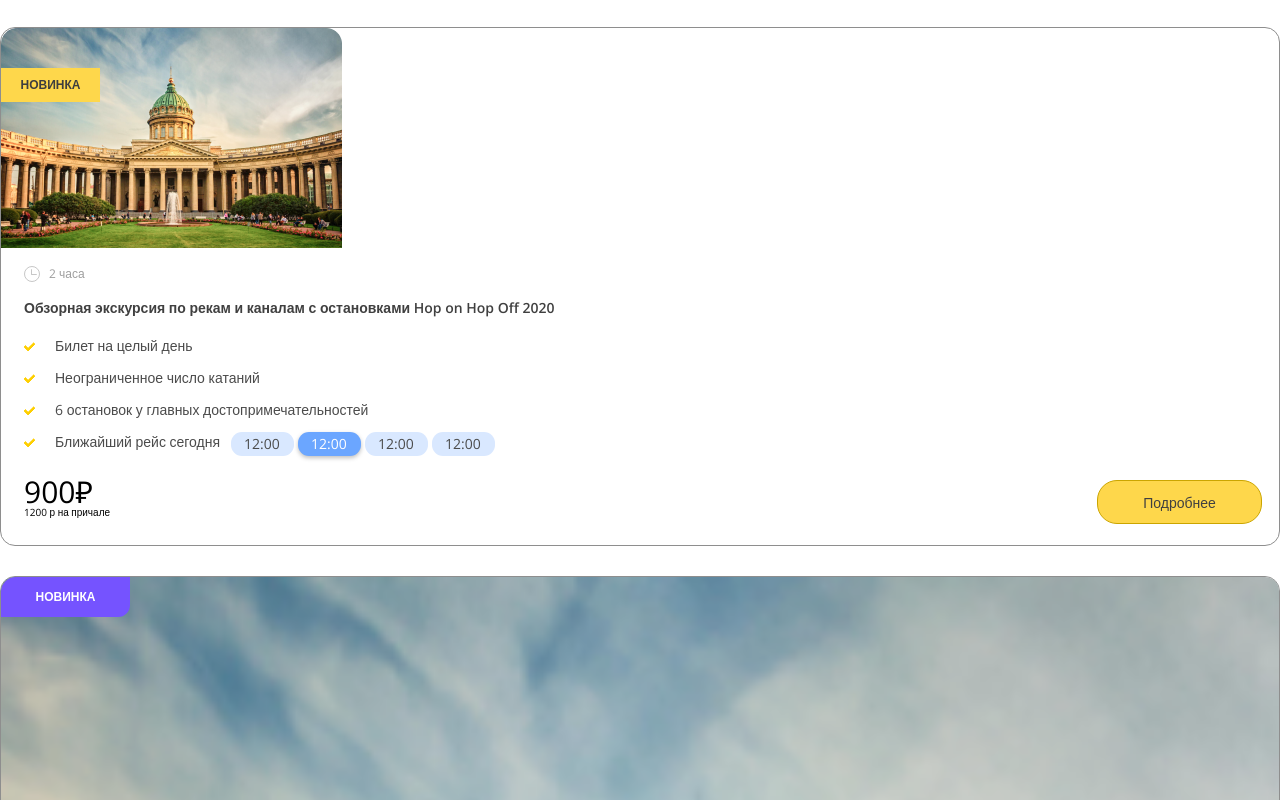
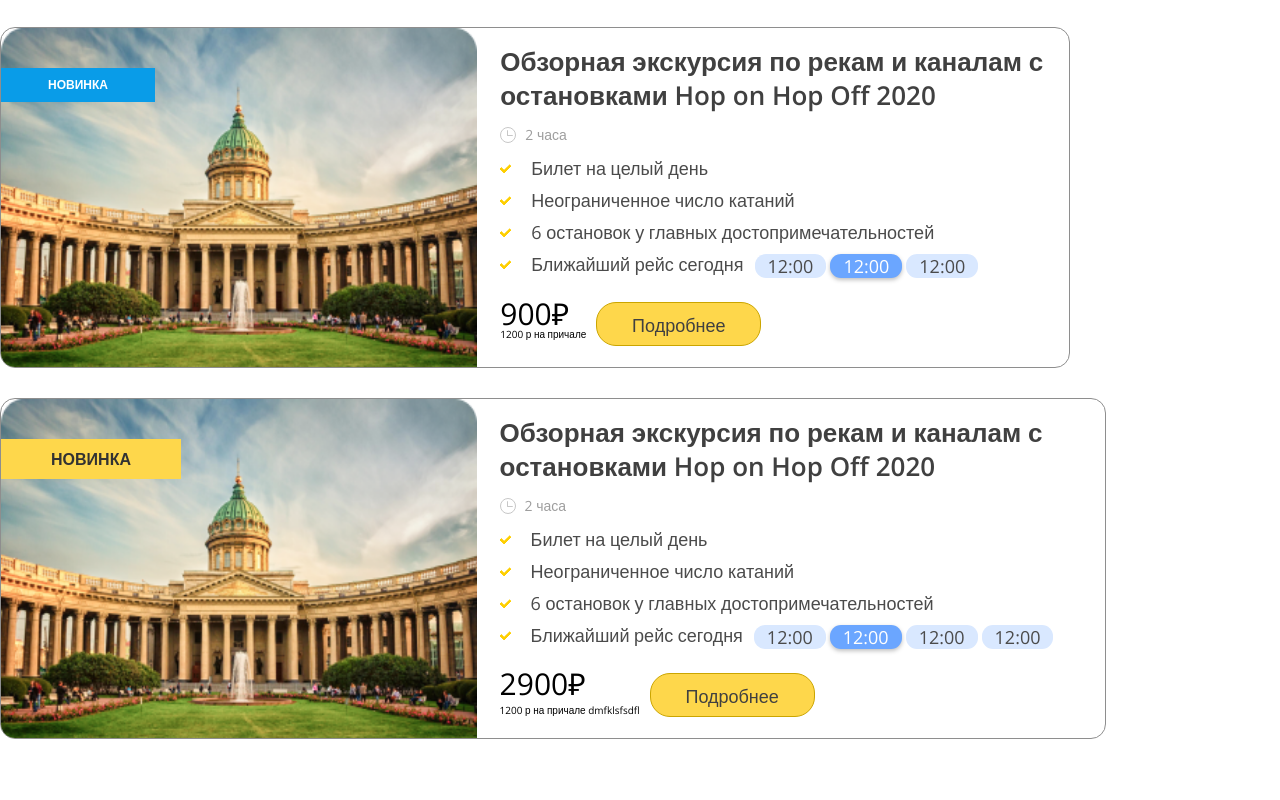
Before and after one commit to LevMyakhanov/NevaTrip, a plain HTML site: page mobile.html in a window 1280 px wide. Shown: the top 800 px of the page. Drawn offline with nearby package versions, Linux system fonts and the light colour scheme.

Commit message:
сделал два блока десктопной версиии

```diff
--- a/mobile.css
+++ b/mobile.css
@@ -161,22 +161,72 @@ body {
 }
 
 
+@media (min-width: 500px) and (max-width: 1059px) {
+    .card:nth-child(2) img {
+        width: 100%;
+        margin-left: 0;
+    }
+}
+
 
 @media (min-width: 1060px) {
     .container {
+        max-width: 1200px;
         padding: 0;
     }
     .card {
         border: 1px solid #8E8E8E;
         border-radius: 15px;
+        width: 1070px;
+    }
+    .card:nth-child(2) {
+        border: 1px solid #8E8E8E;
+        border-radius: 15px;
+        width: 1106px;
     }
     .card img {
-        float:left;
-        width: auto;
+        width: 85%;
+    }
+    .card:nth-child(2) img {
+        width: 77%;
+        margin-left: 0;
+    }
+    .card__bookmark {
+        background-color: #099CE8;
+        color: #FFFFFF;
+        min-width: 154px;
+    }
+    .card__bookmark_up {
+        top: 40px;
+        background-color: #FED74B;
+        border-radius: 0;
+        color: #323232;
+        min-width: 180px;
+        padding: 10px;
+        font-size: 16px;
     }
     .card__content {
         padding: 16px 17px 21px 23px;
-        clear: left;
+    }
+    .card__changer {
+        display: flex;
+        flex-wrap: wrap;
+        margin-bottom: 13px;
+    }
+    .card__header {
+        line-height: 34px;
+        font-size: 26px;
+        margin-bottom: 13px;
+    }
+    .trip-time {
+        order: 1;
+        font-size: 14px;
+    }
+    .card__changer > *:first-child {
+        margin-bottom: 0;
+    }
+    .card__item {
+        font-size: 18px;
     }
     .card__text-list {
         display: flex;
@@ -197,4 +247,22 @@ body {
     .card__list {
         margin-bottom: 24px;
     }
+    .card {
+        display: flex;
+    }
+    .card__trip-item:nth-child(4) {
+        display: none;
+    }
+    .card:nth-child(2) .card__trip-item:nth-child(4) {
+        display: block;
+    }
+    .row {
+        justify-content: left;
+    }
+    .row__text {
+        margin-right: 10px;
+    }
+    .row__href {
+        font-size: 18px;
+    }
 }
```
